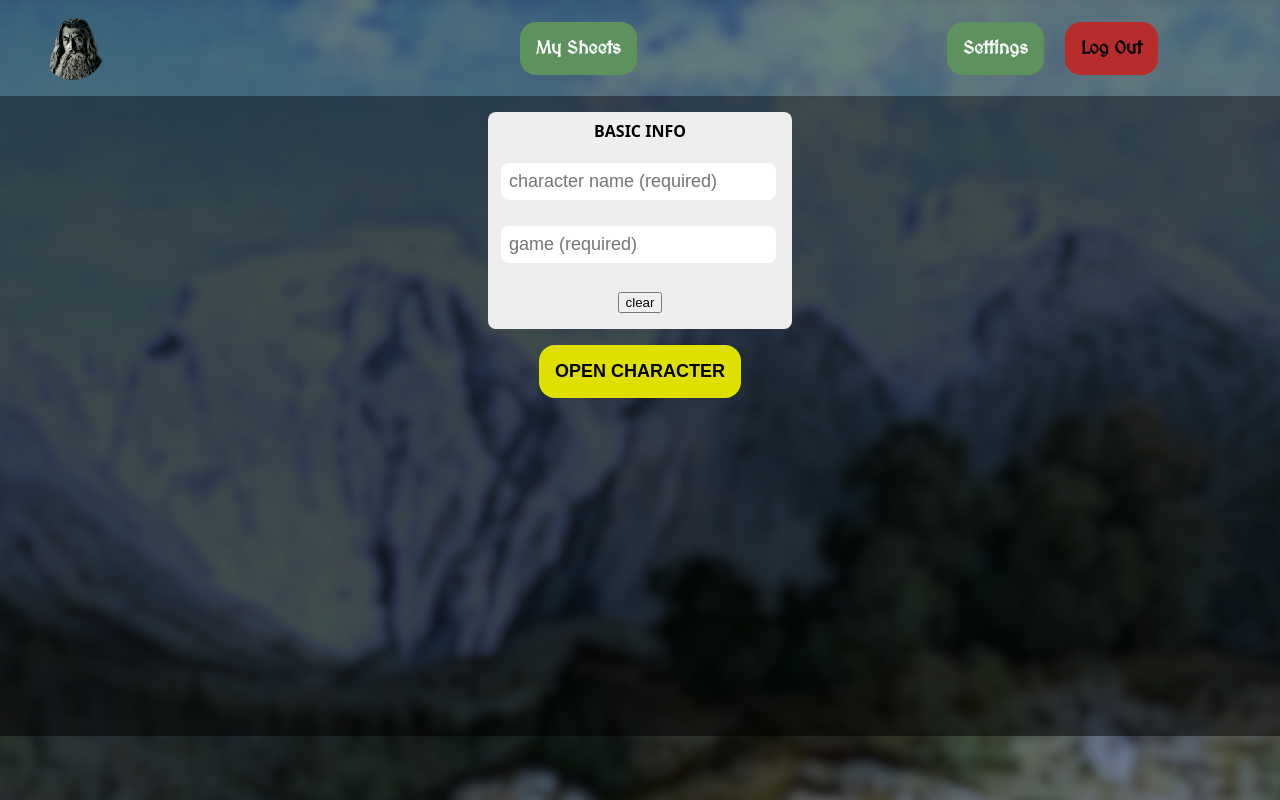
After one commit to sirBaggins/shire_rpg, a Flask app: page /create in a window 1280 px wide. The commit adds this page. Run offline with Flask 3, Linux system fonts and the light colour scheme; a user stored in the database is signed in; some libraries are stand-ins or nearby versions.

Commit message:
add sheets and create (unfinished)

```diff
--- a/app.py
+++ b/app.py
@@ -112,3 +112,64 @@ def games():
     else:
         character = request.form.get("characters")
         return str(character)
+
+
+@app.route("/create", methods=["GET", "POST"])
+@login_required
+def create():
+    if request.method == "GET":
+
+        data = db.execute("SELECT name, game FROM sheets WHERE user_id = ?", session["id"])
+        return render_template("create.html", data=data)
+    else:
+        if request.form.get("basic") == "basic":
+            char = request.form.get("char")
+            game = request.form.get("game")
+
+            if not char or not game:
+                flash("Fields must not be empty", "error")
+                return redirect(url_for("create"))
+
+            working_sheet = db.execute("SELECT id FROM sheets WHERE name = ? AND game = ? AND user_id = ?", char, game, session["id"])
+            if not working_sheet:
+                    # Insert into sheets
+                    db.execute("INSERT INTO sheets (user_id, name, game) VALUES (?, ?, ?)", session["id"], char, game)
+                    working_sheet = db.execute("SELECT id FROM sheets WHERE name = ? AND game = ? AND user_id = ?", char, game, session["id"])
+                    working_sheet = working_sheet[0]["id"]
+                    # Insert into game_data
+                    db.execute("INSERT INTO game_data (sheet_id, attribute, value) VALUES (?, ?, ?)", working_sheet, "name", char)
+                    db.execute("INSERT INTO game_data (sheet_id, attribute, value) VALUES (?, ?, ?)", working_sheet, "game", game)
+
+                    data = db.execute("SELECT * FROM game_data WHERE sheet_id = ?", working_sheet["id"])
+                    return render_template("create_content.html", data=data)
+            else:
+                    data = db.execute("SELECT * FROM game_data WHERE sheet_id = ?", working_sheet[0]["id"])
+                    return render_template("create_content.html", data=data)
+
+        elif request.form.get("insert") == "insert":
+            char = request.form.get("name")
+            game = request.form.get("game")
+            attribute = request.form.get("attribute")
+            value = request.form.get("value")
+
+            if not char or not game or not attribute or not value:
+                flash("Fields must not be empty", "error")
+                return redirect(url_for("create"))
+
+            working_sheet = db.execute("SELECT id FROM sheets WHERE name = ? AND game = ? AND user_id = ?", char, game, session["id"])
+            db.execute("INSERT INTO game_data (sheet_id, attribute, value) VALUES (?, ?, ?)", working_sheet[0]["id"], attribute, value)
+
+            data = db.execute("SELECT * FROM game_data WHERE sheet_id = ?", working_sheet[0]["id"])
+            return render_template("create_content.html", data=data)
+        else:
+            return "unsupported request"
+
+
+
+@app.route("/sheet/edit/<id>", methods=["GET", "POST"])
+@login_required
+def edit(id):
+    if request.method == "GET":
+        return render_template("sheet.html")
+    else:
+        return "post"
--- a/static/styles.css
+++ b/static/styles.css
@@ -122,6 +122,7 @@ a {
     color: white;
 
     padding: 1rem;
+    border: none;
     border-radius: 1rem;
 
     text-transform: capitalize;
@@ -301,3 +302,109 @@ button:focus {
     background-color: rgba(21, 255, 0, 0.144);
     color: rgb(0, 17, 0);
 }
+
+.games {
+    display: flex;
+    flex-wrap: wrap;
+    justify-content: center;
+
+    min-height: 80vh;
+    max-height: fit-content;
+
+    background-color: rgba(0, 0, 0, 0.514);
+}
+
+.games__container {
+    min-width: 15rem;
+    width: fit-content%;
+    padding: 1rem 2rem;
+    display: flex;
+    flex-direction: column;
+    align-items: center;
+}
+
+.searchBar {
+    display: none;
+}
+
+#search_icon {
+    position: absolute;
+    margin-left: 8px;
+    margin-top: 8px;
+}
+
+#search {
+    padding: 10px 0 10px 40px;
+    margin: 0 0 1rem 0;
+    width: 100%;
+
+    font-size: large;
+
+}
+
+#myTable {
+    background-color: #eee;
+    border-collapse: collapse;
+    width: 100%;
+    border: 1px solid #ddd;
+    font-size: 18px;
+}
+
+#myTable th,
+#myTable td {
+    text-align: left;
+    padding: 12px;
+}
+
+#myTable tr {
+    border-bottom: 1px solid #ddd;
+}
+
+#myTable tr.header,
+.tableTr:hover {
+    background-color: #ddd;
+}
+
+.table_setting {
+    background-color: #eee;
+    cursor: pointer;
+}
+
+.table_setting:hover {
+    background-color: rgb(175, 175, 175);
+}
+
+.title-box {
+    background-color: whitesmoke;
+    padding: 0 8px;
+    border-radius: 8px;
+    width: fit-content;
+    font-size: larger;
+}
+
+.number-box {
+    padding: 0 8px;
+    background-color: rgb(184, 184, 184);
+}
+
+.generic_table {
+    background-color: #eee;
+    border: none;
+    border-radius: 8px;
+    border-collapse: collapse;
+}
+
+.generic_table th,
+td {
+    padding: 8px;
+}
+
+
+.form-input {
+    margin: 5px;
+    padding: 8px;
+    border: none;
+    border-radius: 8px;
+    font-size: large;
+    width: 90%;
+}
--- /dev/null
+++ b/templates/create.html
@@ -0,0 +1,79 @@
+{% extends "layout.html" %}
+
+{% block title %}Games{% endblock %}
+
+{% block main %}
+
+<div class="games">
+    <div class="games__container">
+
+        {% with messages = get_flashed_messages(with_categories=true) %}
+        {% if messages %}
+        {% for category, message in messages %}
+        <div class="{{ category }}">
+            <h5>{{ message }}</h5>
+            {% endfor %}
+        </div>
+        {% endif %}
+        {% endwith %}
+
+        <form action="/create" method="post" id="form">
+
+            <table class="generic_table">
+                <tr>
+                    <th>
+                        BASIC INFO
+                    </th>
+                </tr>
+
+                <tr>
+                    <td>
+                        <input type="text" class="form-input" name="char" placeholder="character name (required)"
+                            autocomplete="off" list="chars" required>
+                        <datalist id="chars">
+                            {% for option in data %}
+                            <option value="{{option.name}}">
+                                {% endfor %}
+                        </datalist>
+                    </td>
+                </tr>
+
+                <tr>
+                    <td>
+                        <input type="text" class="form-input" name="game" placeholder="game (required)" list="games"
+                            autocomplete="off" required>
+                        <datalist id="games">
+                            {% for option in data %}
+                            <option value="{{option.game}}">
+                                {% endfor %}
+                        </datalist>
+
+
+
+
+                    </td>
+                </tr>
+
+                <td class="games__container">
+                    <button type="reset" name="clear">
+                        clear</button>
+                </td>
+                </tr>
+
+            </table>
+
+            <div class="games__container">
+                <div>
+
+                    <button type="submit" name="basic" value="basic" class="nav__btn register__btn">
+                        OPEN CHARACTER</button>
+                </div>
+            </div>
+
+        </form>
+    </div>
+</div>
+
+
+
+{% endblock %}
--- a/templates/layout.html
+++ b/templates/layout.html
@@ -18,21 +18,40 @@
 
     <header>
         <div class="header__content medfont">
+            <div class="nav-grid">
                 <i>
                     <a href=" /" class="logo">
                         <img src="../static/bg/logo.png" alt="logo" class="logo__img">
                     </a>
                 </i>
+            </div>
+            <div class="nav-grid">
+                <nav>
+
+                </nav>
+            </div>
+            <div class="nav-grid">
                 <nav>
                     <ul>
                         <li>
-                        <a href="/login" class="nav__btn">log in</a>
+                            <a href="/login" class="nav__btn">Login</a>
                         </li>
                         <li>
-                        <a href="/register" class="nav__btn register__btn">register</a>
+                            <a href="/register" class="nav__btn register__btn">Register</a>
                         </li>
                     </ul>
                 </nav>
+            </div>
+        </div>
+        <div class="alt__header__content">
+            <div>
+                <a href="javascript:void(0);" class="icon" onclick="alt__button()">&#9776</a>
+            </div>
+            <div class="dropdown__content" id="dropdown__content">
+                <a href="/" style="color: #ffffff;">Home</a>
+                <a href="/login" style="color: #ffffff;">Log In</a>
+                <a href="/register" style="color: #ffffff;">Register</a>
+            </div>
         </div>
     </header>
 
@@ -74,9 +93,9 @@
                 <a href="javascript:void(0);" class="icon" onclick="alt__button()">&#9776</a>
             </div>
             <div class="dropdown__content" id="dropdown__content">
-                <a href="/games" style="color: rgb(20, 128, 20);">My sheets</a>
-                <a href="/settings" style="color: rgb(117, 128, 20);">settings</a>
-                <a href="/logout" style="color: rgb(100, 10, 10);">logout</a>
+                <a href="/games" style="color: #ffffff;">My sheets</a>
+                <a href="/settings" style="color: #ffffff;">settings</a>
+                <a href="/logout" style="color: #ffffff;">logout</a>
             </div>
         </div>
     </header>
```
Also changed, not shown: templates/create_content.html (added, +122 -0 lines), templates/games.html (+41 -69 lines), templates/sheet.html (added, +14 -0 lines), shire.db, 1 other file. Lines whose indentation alone changed are shown as unchanged.
